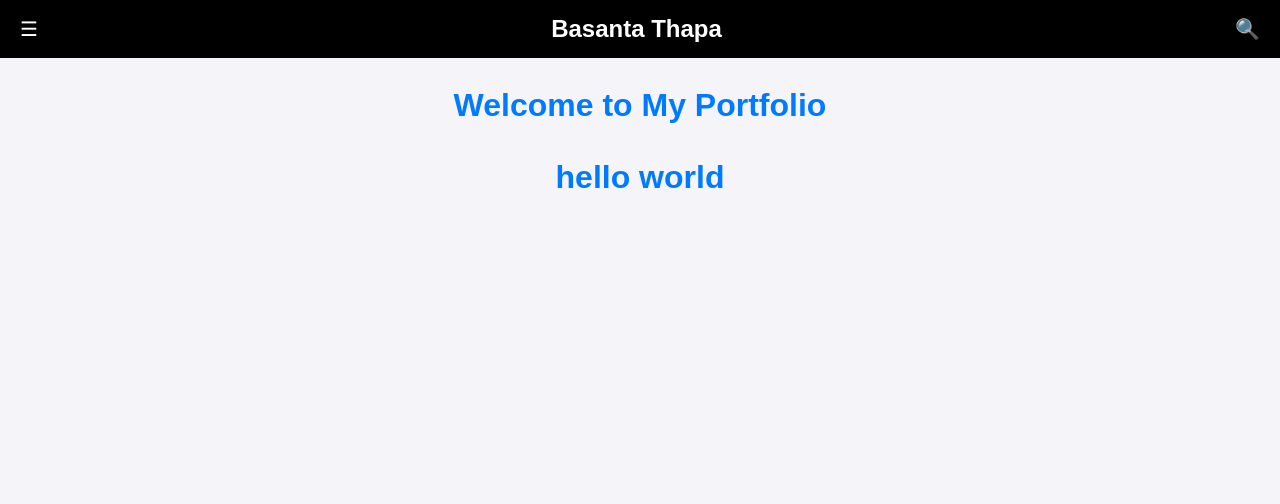
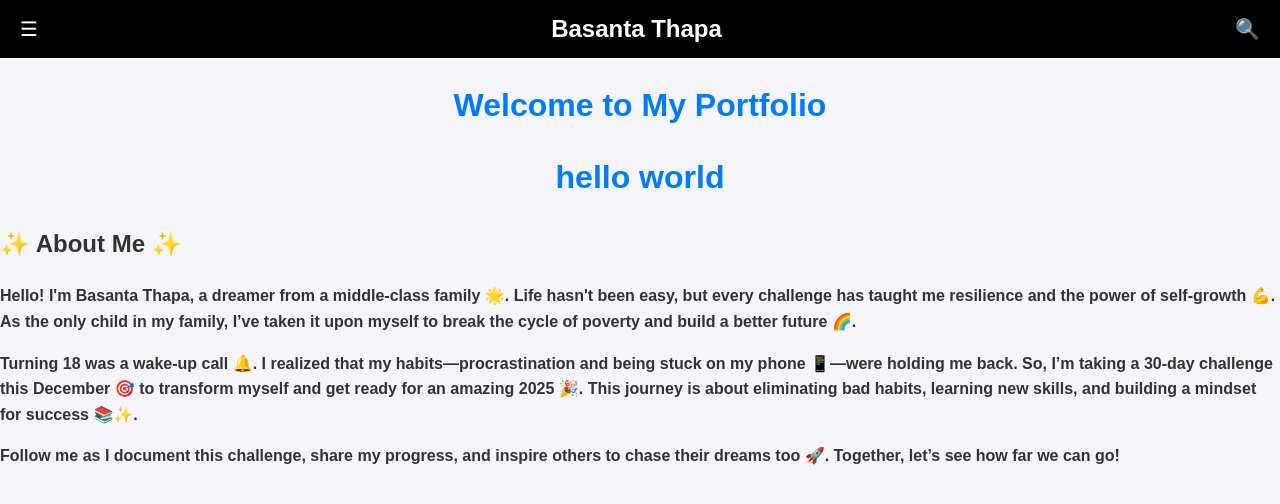
Before and after one commit to Basanta2898/Web, a plain HTML site: page index.html in a window 1280 px wide. Drawn offline with Linux system fonts and the light colour scheme.

Commit message:
Update index.html

```diff
--- a/index.html
+++ b/index.html
@@ -11,5 +11,10 @@
         .then(data => document.getElementById('navbar').innerHTML = data);
 </script>
 <h1>hello world </h1>
+    <h2>✨ About Me ✨</h2>
+    <strong><p>Hello! I'm <span class="highlight">Basanta Thapa</span>, a dreamer from a middle-class family 🌟. Life hasn't been easy, but every challenge has taught me resilience and the power of self-growth 💪. As the only child in my family, I’ve taken it upon myself to break the cycle of poverty and build a better future 🌈.</p>
+    <p>Turning 18 was a wake-up call 🔔. I realized that my habits—procrastination and being stuck on my phone 📱—were holding me back. So, I’m taking a <span class="highlight">30-day challenge</span> this December 🎯 to transform myself and get ready for an amazing <span class="highlight">2025</span> 🎉. This journey is about eliminating bad habits, learning new skills, and building a mindset for success 📚✨.</p>
+    <p>Follow me as I document this challenge, share my progress, and inspire others to chase their dreams too 🚀. Together, let’s see how far we can go!</p></strong>
+
 </body>
 </html>
```
